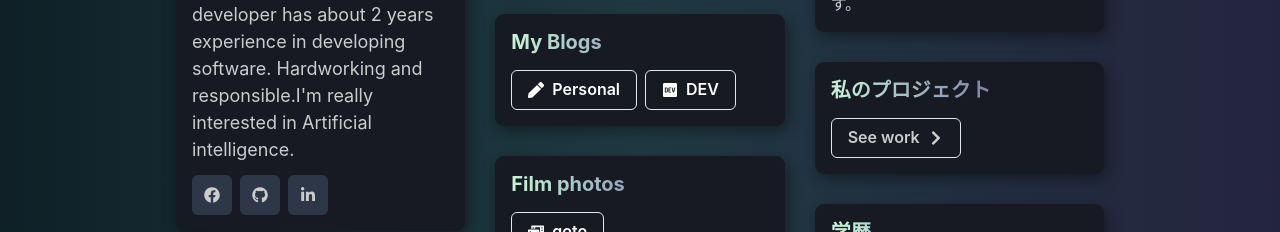
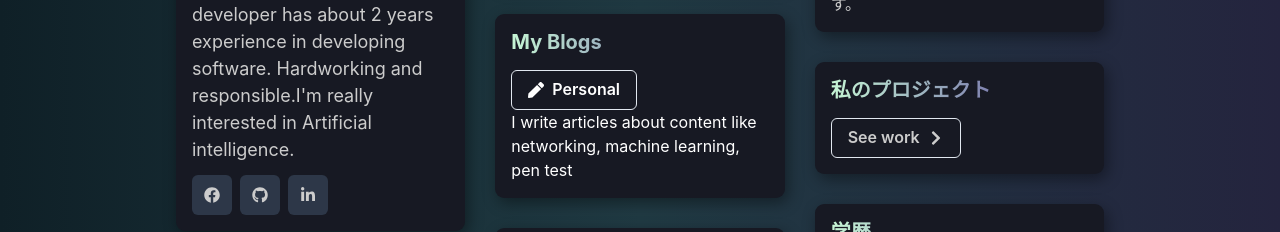
Before and after one commit to haiconmeo/haiconmeo_blog, a Next.js app: page / in a window 1280 px wide. Shown: the part 332-564 px from the top of the page. Built offline with nearby package versions, Linux system fonts and the light colour scheme.

Commit message:
update 404

```diff
--- a/components/BlogBtnCard.js
+++ b/components/BlogBtnCard.js
@@ -1,9 +1,8 @@
 import { useRouter } from 'next/router';
 import { useColorMode } from '@chakra-ui/color-mode'
-import { Box, HStack, Heading, Button } from "@chakra-ui/react"
+import { Box, HStack, Heading, Button, Text } from "@chakra-ui/react"
 
-import { FaDev, FaPen } from 'react-icons/fa'
-import { socials } from '../templateData';
+import { FaPen } from 'react-icons/fa'
 
 const BlogBtnCard = () => {
     const router = useRouter();
@@ -12,11 +11,10 @@ const BlogBtnCard = () => {
         <Box bg={colorMode === 'light' ? "gray.700" : "gray.900"}  w="100%" p={4} color="white">
             <Heading fontSize="xl" bgGradient={colorMode === 'light' ? "linear(to-r, green.100, #928DAB)" : "linear(to-r, green.100, purple.700)"} bgClip="text">My Blogs</Heading>
             <HStack mt="4">
-                <Button onClick={() => router.push('/blog')} _hover={{ bg: colorMode === 'light' ? '#928DAB' : "green.100", color: colorMode === 'light' ? null : "#111"}} variant="outline" leftIcon={<FaPen/>}>Personal</Button>
-                <Button _hover={{ bg: colorMode === 'light' ? '#928DAB' : "green.100", color: colorMode === 'light' ? null : "#111"}} variant="outline" leftIcon={<FaDev/>}>
-                    <a target="_blank" rel="noreferrer" href={socials.dev}>DEV</a>
-                </Button>
+                <Button onClick={() => router.push('/blog')} _hover={{ bg: colorMode === 'light' ? '#928DAB' : "green.100", color: colorMode === 'light' ? null : "#111"}} variant="outline" leftIcon={<FaPen/>}>Personal</Button>\
             </HStack>
+            <Text>I write articles about content like networking,  machine learning, pen test</Text>
+
          </Box>
     )
 }
--- a/components/CustomComponentTwo.js
+++ b/components/CustomComponentTwo.js
@@ -16,7 +16,7 @@ const CustomComponentTwo = () => {
             </Heading>
             <HStack mt="4">
                 <Button _hover={{ bg: colorMode === 'light' ? '#928DAB' : "green.100", color: colorMode === 'light' ? null : "#111" }} variant="outline" leftIcon={<FaPhotoVideo />}>
-                    <a target="_blank" rel="noreferrer" href='https://www.facebook.com/2mymeomeo/'>goto</a>
+                    <a target="_blank" rel="noreferrer" href='https://z-p4.www.instagram.com/hoanghuumanh54/'>goto</a>
                 </Button>
             </HStack>
 
```
Also changed, not shown: pages/404.js (added, +12 -0 lines), 1 other file (tests, documents, lock files or other folders).
